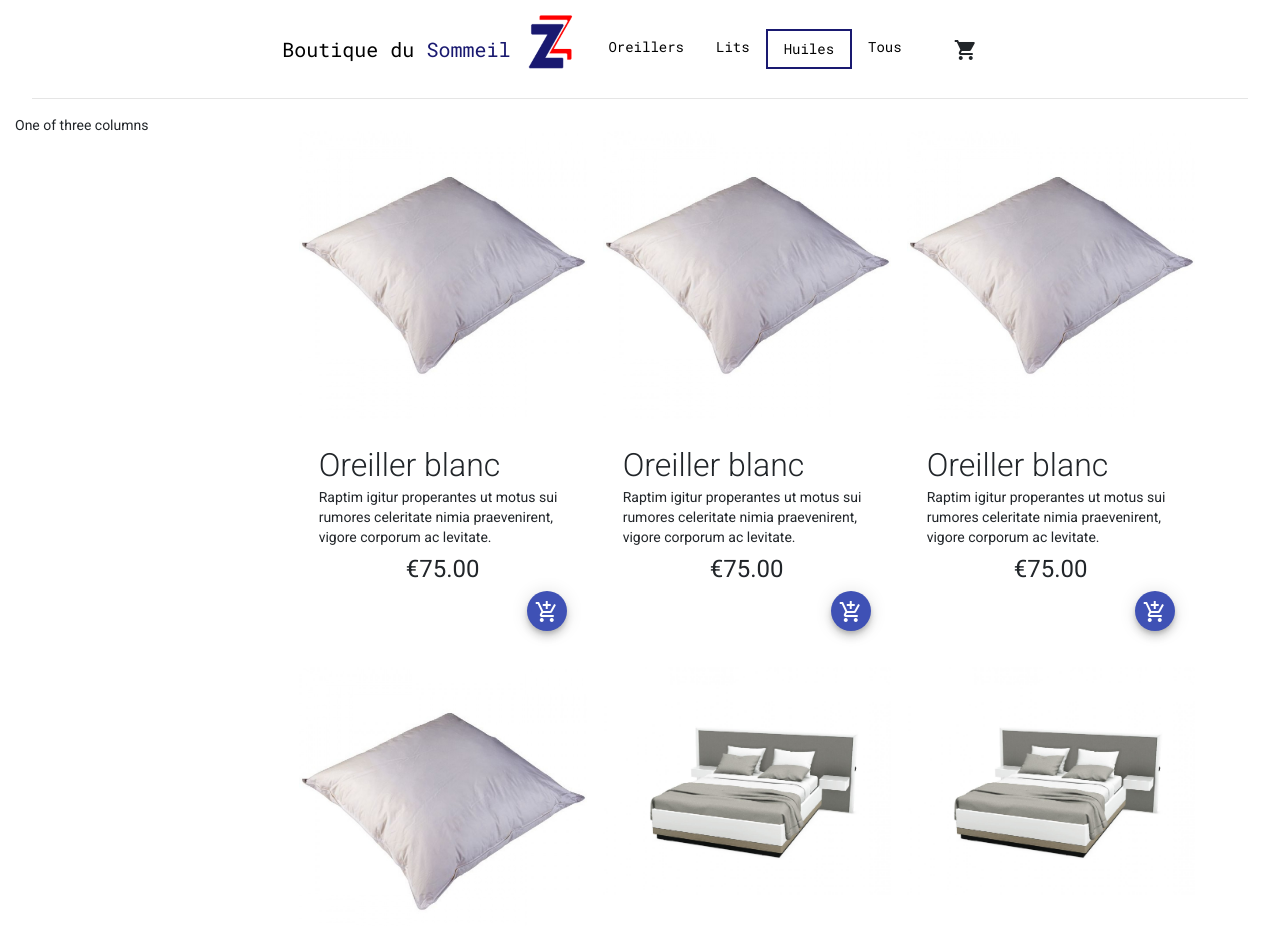
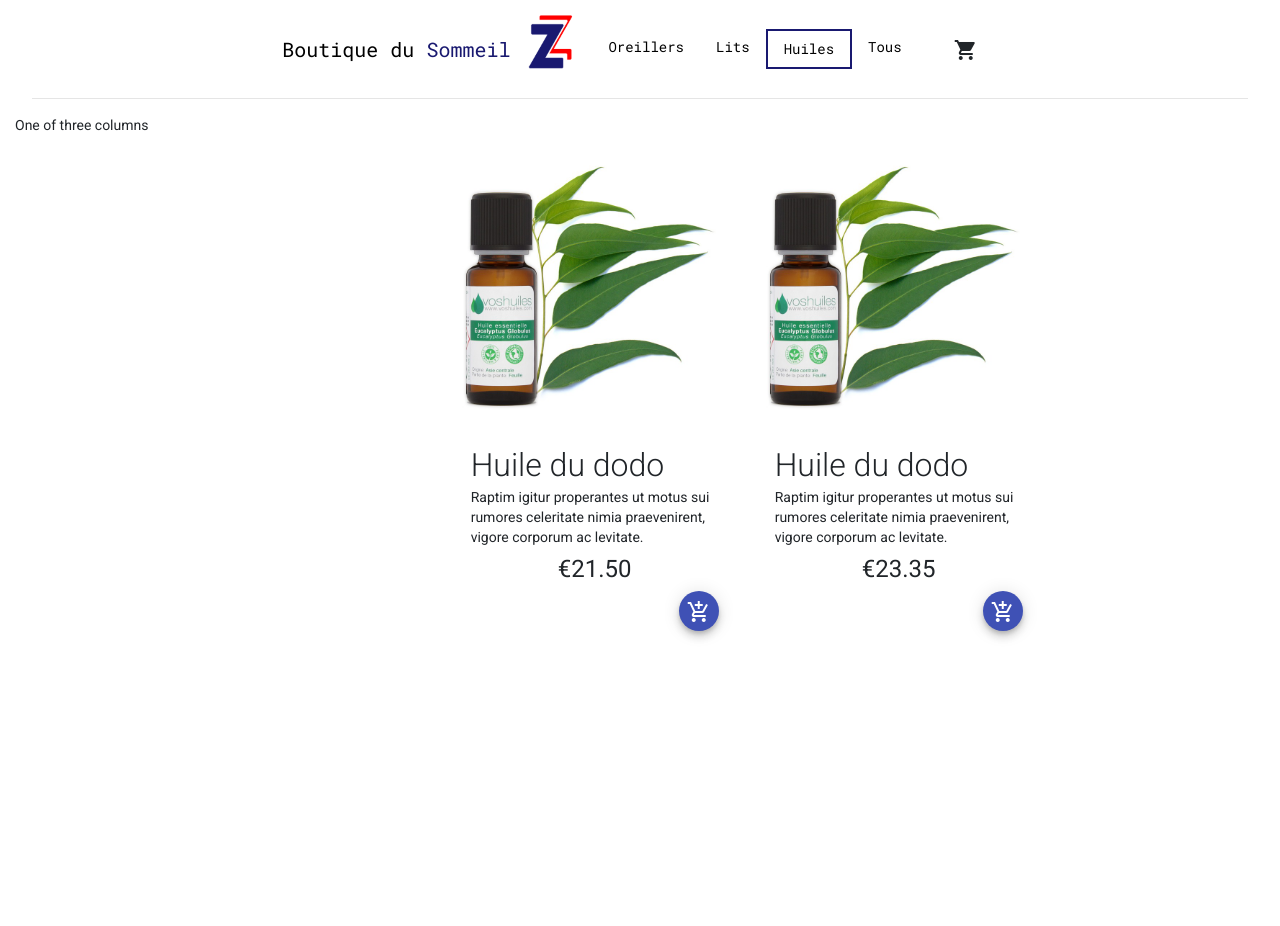
Before and after one commit to ronnain/WizishopTest, an Angular app: page /produits/huiles in a window 1280 px wide. Shown: the top 926 px of the page. After the commit the page ends 800 px from the top, so only its background shows below. Built offline with nearby package versions, Linux system fonts and the light colour scheme.

Commit message:
add unsubribe

```diff
--- a/src/app/mock/products.ts
+++ b/src/app/mock/products.ts
@@ -14,31 +14,31 @@ export const PRODUCTS : Product[] = [
     {
         id: 1,
         name: "Oreiller blanc",
-        price: 75.00,
+        price: 65.00,
         desc: smallText,
         categories: ["oreillers"],
         imgPath: "assets/oreiller.jpg"
     },
     {
         id: 2,
-        name: "Oreiller blanc",
-        price: 75.00,
+        name: "Oreiller noir",
+        price: 73.00,
         desc: smallText,
         categories: ["oreillers"],
         imgPath: "assets/oreiller.jpg"
     },
     {
         id: 3,
-        name: "Oreiller blanc",
-        price: 75.00,
+        name: "Oreiller rose",
+        price: 22.00,
         desc: smallText,
         categories: ["oreillers"],
         imgPath: "assets/oreiller.jpg"
     },
     {
         id: 4,
-        name: "Oreiller blanc",
-        price: 75.00,
+        name: "Oreiller violet",
+        price: 99.00,
         desc: smallText,
         categories: ["oreillers"],
         imgPath: "assets/oreiller.jpg"
@@ -53,16 +53,16 @@ export const PRODUCTS : Product[] = [
     },
     {
         id: 6,
-        name: "Lit sobre",
-        price: 325.00,
+        name: "Lit rose",
+        price: 99.00,
         desc: smallText,
         categories: ["lits"],
         imgPath: "assets/lit.jpg"
     },
     {
         id: 7,
-        name: "Lit sobre",
-        price: 325.00,
+        name: "Lit vert",
+        price: 455.00,
         desc: smallText,
         categories: ["lits"],
         imgPath: "assets/lit.jpg"
@@ -70,7 +70,7 @@ export const PRODUCTS : Product[] = [
     {
         id: 8,
         name: "Huile du dodo",
-        price: 23.00,
+        price: 21.50,
         desc: smallText,
         categories: ["huiles"],
         imgPath: "assets/huile.jpg"
@@ -78,7 +78,7 @@ export const PRODUCTS : Product[] = [
     {
         id: 9,
         name: "Huile du dodo",
-        price: 20.00,
+        price: 23.35,
         desc: smallText,
         categories: ["huiles"],
         imgPath: "assets/huile.jpg"
--- a/src/app/product-detail/product-detail.component.css
+++ b/src/app/product-detail/product-detail.component.css
@@ -6,3 +6,7 @@
     margin-top: 1.5rem;
     margin-bottom: 1.5rem;
 }
+
+.row {
+    margin-bottom: 3rem;
+}
--- a/src/app/products/products.component.ts
+++ b/src/app/products/products.component.ts
@@ -1,9 +1,10 @@
 import { Component, OnInit } from '@angular/core';
 import { ProductsService } from '../services/products.service';
-import { Product } from '../interfaces';
 import { BasketService } from '../services/basket.service';
 import { BasketUpdate } from '../modeles/modeles';
 import { SUtils } from '../utils';
+import { ActivatedRoute, Router, NavigationEnd } from '@angular/router';
+import { filter } from 'rxjs/operators';
 
 @Component({
   selector: 'app-products',
@@ -12,16 +13,42 @@ import { SUtils } from '../utils';
 })
 export class ProductsComponent extends BasketUpdate implements OnInit  {
 
-  constructor(private productsService: ProductsService, public basketService: BasketService) {
+  category;
+  subRouter;
+  subRemoveBasket;
+
+  constructor(private _Activatedroute:ActivatedRoute, private router: Router, private productsService: ProductsService, public basketService: BasketService) {
     super(basketService);
   }
 
   ngOnInit(): void {
-    this.products = this.productsService.getAllProducts();
+    this.loadProducts();
 
-    this.basketService.removeProductBasketEvent.subscribe((productId:string) => {
+    this.subRemoveBasket = this.basketService.removeProductBasketEvent.subscribe((productId:string) => {
       const foundProduct = SUtils.findElemInList('id', parseInt(productId,10), this.products);
       foundProduct.quantity = undefined;
     });
+
+    // detect url change
+    this.subRouter = this.router.events.pipe(
+      filter(event => event instanceof NavigationEnd)
+    ).subscribe((event: NavigationEnd) => {
+      this.loadProducts();
+    });
+  }
+
+  loadProducts() {
+    this.category = this._Activatedroute.snapshot.paramMap.get("category");
+
+    if(this.category === "tous") {
+      this.products = this.productsService.getAllProducts();
+    } else {
+      this.products = this.productsService.getProductsByCategories([this.category]);
+    }
+  }
+
+  ngOnDestroy() {
+    this.subRouter.unsubscribe();
+    this.subRemoveBasket.unsubscribe();
   }
 }
--- a/src/app/services/basket.service.ts
+++ b/src/app/services/basket.service.ts
@@ -86,6 +86,7 @@ export class BasketService {
 
   removeProductByIndex(indexProduct: number) {
     const basket = this.getBasket();
+    basket[indexProduct].quantity = 0;
     const productId = basket[indexProduct].id;
     this.removeProductById(productId, basket);
   }
--- a/src/app/services/products.service.ts
+++ b/src/app/services/products.service.ts
@@ -18,7 +18,8 @@ export class ProductsService {
 
   // To do: observables
   getAllProducts(): Product[] {
-    this.products = PRODUCTS;
+    // make a copy of PRODUCTS array with nested object
+    this.products = JSON.parse(JSON.stringify(PRODUCTS));
     this.getBasketUpdate();
     return this.products;
   }
@@ -45,4 +46,20 @@ export class ProductsService {
       }
     }
   }
+
+  getProductsByCategories(categories: string[]){
+    const allProducts: Product[] = this.getAllProducts();
+    const searchProducts: Product[] = [];
+    for (const product of allProducts) {
+      if(!product.categories) {
+        continue;
+      }
+      for(const category of product.categories) {
+        if (categories.indexOf(category) !== -1) {
+          searchProducts.push(product);
+        }
+      }
+    }
+    return searchProducts;
+  }
 }
```
Also changed, not shown: src/app/app-routing.module.ts (+3 -5 lines).
